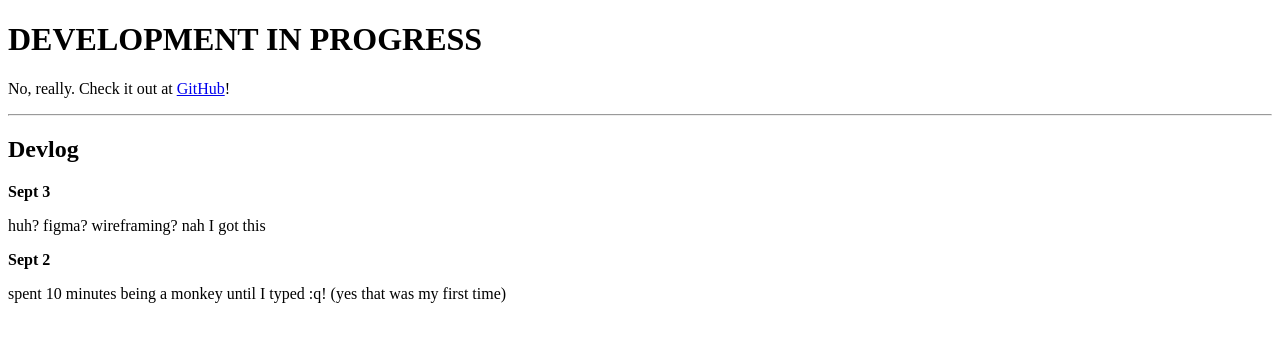
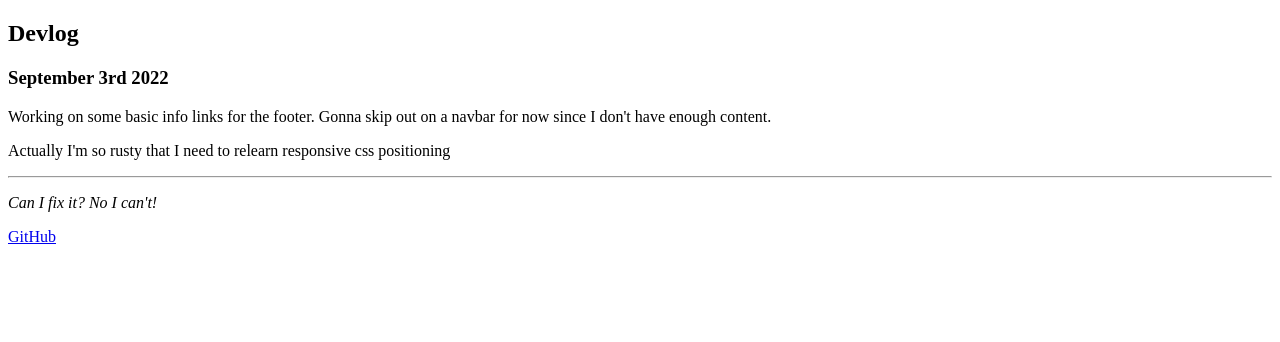
Before and after one commit to ctrl-benlu/personal-website, a plain HTML site: page index.html in a window 1280 px wide. Drawn offline with Linux system fonts and the light colour scheme.

Commit message:
Rewrote landing page with more braincells

```diff
--- a/index.html
+++ b/index.html
@@ -2,17 +2,23 @@
 <html lang="en">
 <head>
     <meta charset="UTF-8">
+    <!-- no way in hell am I supporting IE in late 2022 -->
+    <!-- <meta http-equiv="X-UA-Compatible" content="IE=edge"> -->
     <meta name="viewport" content="width=device-width, initial-scale=1.0">
-    <title>Benlu.ca</title>
+    <title>placeholder title</title>
+    <link rel="stylesheet" href="style.css">
 </head>
 <body>
-    <h1>DEVELOPMENT IN PROGRESS</h1>
-    <p>No, really. Check it out at <a href="https://github.com/ctrl-benlu/personal-website" target="_blank">GitHub</a>!</p>
+    <main>
+        <h2>Devlog</h2>
+        <h3>September 3rd 2022</h3>
+        <p>Working on some basic info links for the footer. Gonna skip out on a navbar for now since I don't have enough content.</p>
+        <p>Actually I'm so rusty that I need to relearn responsive css positioning</p>
+    </main>
     <hr>
-    <h2>Devlog</h3>
-    <p><strong>Sept 3</strong></p>
-    <p>huh? figma? wireframing? nah I got this</p>
-    <p><strong>Sept 2</strong></p>
-    <p>spent 10 minutes being a monkey until I typed :q! (yes that was my first time)</p>
+    <footer>
+        <p><em>Can I fix it? No I can't! </em><span class="white-text">complaint box--> Tet#1109</span></p>
+        <div class="footer-item"><a href="https://github.com/ctrl-benlu/personal-website">GitHub</a></div>
+    </footer>
 </body>
 </html>
--- a/style.css
+++ b/style.css
@@ -0,0 +1,3 @@
+.white-text {
+    color: white;
+}
```
